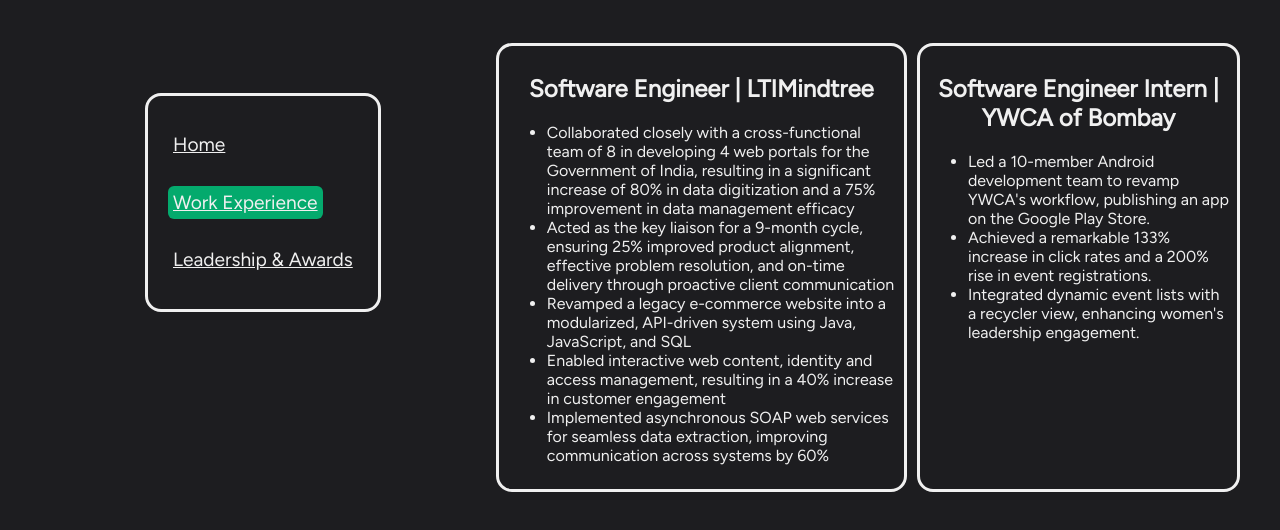
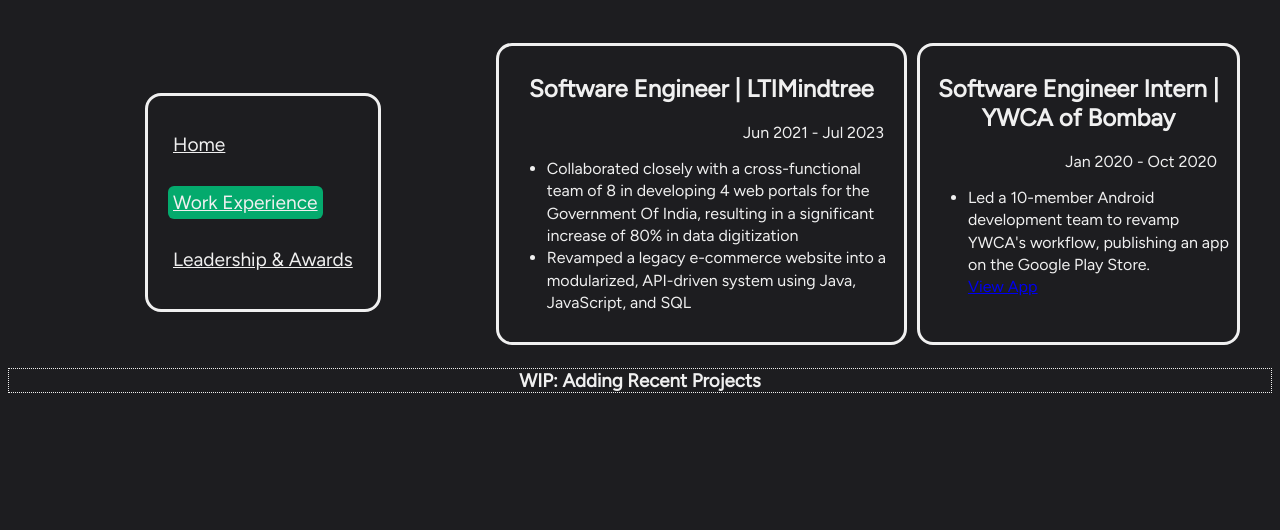
Before and after one commit to jovin-nicholas/jovin-nicholas.github.io, a plain HTML site: page work.html in a window 1280 px wide. Shown: the part 62-592 px from the top of the page. Drawn offline with Linux system fonts and the light colour scheme.

Commit message:
Updated work content

```diff
--- a/scss/style.scss
+++ b/scss/style.scss
@@ -144,6 +144,11 @@
     h2{
         text-align: center;
     }
+
+    ul{
+        line-height: 1.4;
+        font-size: 1.0em;
+    }
 }
 
 .col1 {
--- a/work.html
+++ b/work.html
@@ -26,46 +26,50 @@
         <div class="row">
             <div class="col1">
                 <h2>Software Engineer | LTIMindtree</h2>
+                <div style="display: inline-block; width: 100%;">
+                    <!-- <div style="width: 50%; visibility: hidden;">
+                        <p style="margin: 0;">Mumbai, India</p>
+                    </div> -->
+                    <div style="text-align: right;">
+                        <p style="margin: 0; margin-right: 12px;">Jun 2021 - Jul 2023</p>
+                    </div>
+                </div>
                 <ul>
                     <li>
-                        Collaborated closely with a cross-functional team of 8 in developing 4 web portals for the Government of India,
-                        resulting in a significant increase of 80% in data digitization and a 75% improvement in data management efficacy
-                    </li>
-                    <li>
-                        Acted as the key liaison for a 9-month cycle, ensuring 25% improved product alignment,
-                        effective problem resolution, and on-time delivery through proactive client communication
+                        Collaborated closely with a cross-functional team of 8 in developing 4 web portals for the Government Of India,
+                        resulting in a significant increase of 80% in data digitization
                     </li>
                     <li>
                         Revamped a legacy e-commerce website into a modularized, API-driven system using Java, JavaScript, and SQL
-                    </li>
-                    <li>
-                        Enabled interactive web content, identity and access management, resulting in a 40% increase in customer engagement
-                    </li>
-                    <li>
-                        Implemented asynchronous SOAP web services for seamless data extraction,
-                        improving communication across systems by 60%
                     </li>
                 </ul>
 
             </div>
             <div class="col2">
                 <h2>Software Engineer Intern | YWCA of Bombay</h2>
+                <div style="display: inline-block; width: 100%;">
+                    <!-- <div style="width: 50%; visibility: hidden;">
+                        <p style="margin: 0;">Mumbai, India</p>
+                    </div> -->
+                    <div style="text-align: right;">
+                        <p style="margin: 0; margin-right: 12px;">Jan 2020 - Oct 2020</p>
+                    </div>
+                </div>
                 <ul>
                     <li>
                         Led a 10-member Android development team to revamp YWCA's workflow, publishing an app on the Google Play Store.
+                        <br>
+                        <a href="https://play.google.com/store/apps/details?id=com.sevatech.ywca" target="_blank">View App</a>
                     </li>
-                    <li>
-                        Achieved a remarkable 133% increase in click rates and a 200% rise in event registrations.
-                    </li>
-                    <li>
-                        Integrated dynamic event lists with a recycler view, enhancing women's leadership engagement.
-                    </li>
+
                 </ul>
                 <br>
             </div>
 
         </div>
+
     </div>
+    <h3 style="text-align: center; border: 1px dotted;">WIP: Adding Recent Projects</h3>
 
 </body>
 </html>
```
Also changed, not shown: css/style.css, 1 other file.
